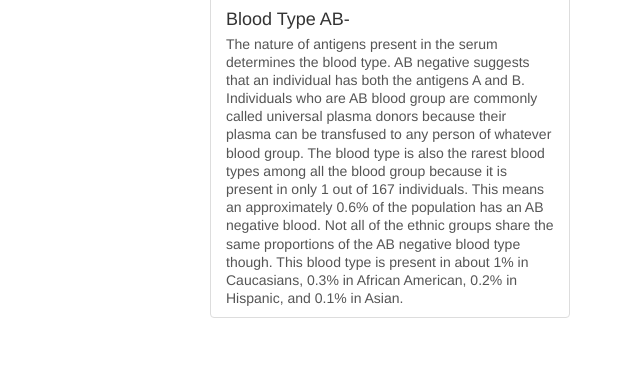
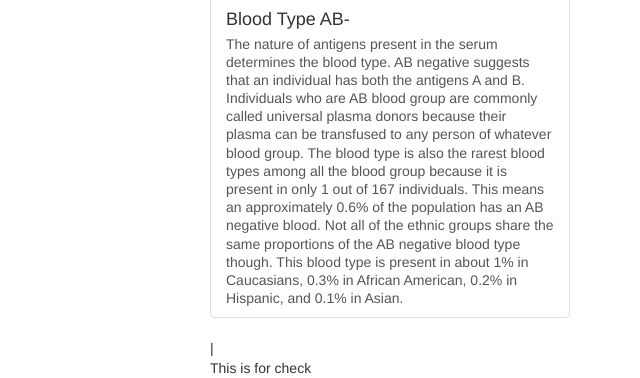
Before and after one commit to RabiaR/First-Git, a PHP site: page /about.php in a window 1280 px wide. Shown: the part 2031-2409 px from the top of the page, without its empty margins (640-1280 px from the left). Before the commit the page ends 2349 px from the top, so only its background shows below. Run offline with PHP 8.4, Linux system fonts and the light colour scheme.

Commit message:
about page updated

```diff
--- a/about.php
+++ b/about.php
@@ -104,6 +104,7 @@
                             <p class="list-group-item-text">The nature of antigens present in the serum determines the blood type. AB negative suggests that an individual has both the antigens A and B. Individuals who are AB blood group are commonly called universal plasma donors because their plasma can be transfused to any person of whatever blood group. The blood type is also the rarest blood types among all the blood group because it is present in only 1 out of 167 individuals. This means an approximately 0.6% of the population has an AB negative blood. Not all of the ethnic groups share the same proportions of the AB negative blood type though. This blood type is present in about 1% in Caucasians, 0.3% in African American, 0.2% in Hispanic, and 0.1% in Asian. </p>
                         </a>
                     </div>
+                    |<div>This is for check</div>
                 </div>
                 </div><!-- /. col-md-4 -->
             </div> <!-- /row -->
```
